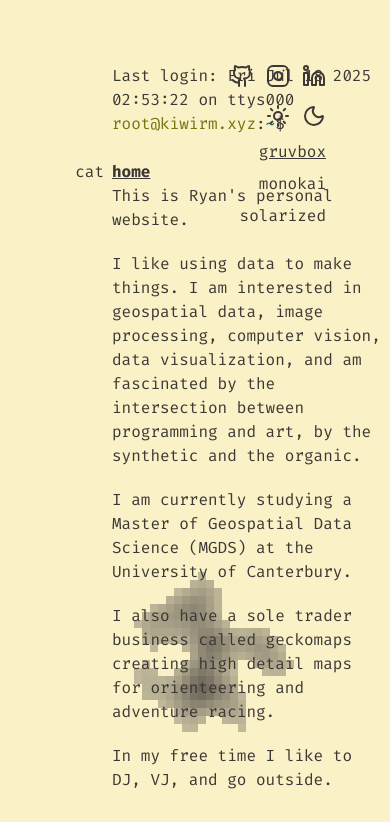
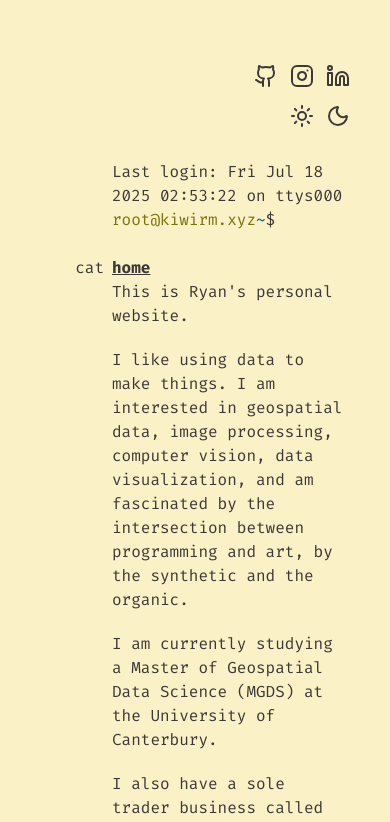
Before and after one commit to kiwirm/kiwirm.xyz, a Next.js app: page / in a window 390 px wide. Shown: the top 822 px of the page. Built offline with nearby package versions, Linux system fonts and the light colour scheme.

Commit message:
add mobile responsiveness

```diff
--- a/src/app/page.tsx
+++ b/src/app/page.tsx
@@ -8,6 +8,7 @@ import PerlinArt from "../components/PerlinArt";
 import HomeContent from "../components/HomeContent";
 import ProjectsContent from "../components/ProjectsContent";
 import PostsContent from "../components/PostsContent";
+import Prompt from "../components/Prompt";
 
 export default function Home() {
   const [open, setOpen] = useState<"home" | "projects" | "posts">("home");
@@ -17,8 +18,6 @@ export default function Home() {
 
   const [hoveredProject, setHoveredProject] = useState<string | null>(null);
   const [hoveredTag, setHoveredTag] = useState<string | null>(null);
-
-  const [date] = useState<string>(new Date().toString().slice(0, 24));
 
   useEffect(() => {
     fetch("/projects.json")
@@ -30,18 +29,13 @@ export default function Home() {
   }, []);
 
   return (
-    <main className="font-fira-code font-mono max-w-screen-lg relative fg my-16">
-      <div className="fixed right-16 top-16">
+    <main className="font-fira-code font-mono max-w-screen-lg relative fg my-16 mr-10">
+      <div className="static right-16 top-16 lg:fixed mb-5">
         <SocialLinks />
         <ThemeSelector />
       </div>
       <div className="mb-6 ml-28">
-        <span className="inline-block">
-          Last login: {date} on ttys000
-          <br />
-          <span className="green">root@kiwirm.xyz</span>:
-          <span className="blue">~</span>$
-        </span>
+        <Prompt />
       </div>
       {[
         {
@@ -100,7 +94,7 @@ export default function Home() {
           </div>
         </div>
       ))}
-      <div className="fixed bottom-12 right-12 p-2">
+      <div className="bottom-12 right-12 p-2 hidden lg:fixed">
         {open === "home" && <PerlinArt />}
         {open === "projects" && (
           <ProjectsGraph
--- a/src/components/ProjectsContent.tsx
+++ b/src/components/ProjectsContent.tsx
@@ -10,12 +10,12 @@ export default function ProjectsContent({
   setHoveredTag: (tag: string | null) => void;
 }) {
   return (
-    <table>
+    <table className="w-full table-auto">
       <thead>
         <tr>
           <th className="font-normal text-left green">project</th>
-          <th className="font-normal text-left green">tags</th>
-          <th className="font-normal text-left w-6/12 green">description</th>
+          <th className="font-normal text-left green hidden md:table-cell">tags</th>
+          <th className="font-normal text-left green">description</th>
         </tr>
       </thead>
       <tbody>
@@ -33,7 +33,7 @@ export default function ProjectsContent({
                 {project.name}
               </Link>
             </td>
-            <td className="pr-4 align-top">
+            <td className="pr-4 align-top hidden md:table-cell">
               {project.tags && project.tags.length > 0 ? (
                 project.tags.map((tag: string, i: number) => (
                   <span
@@ -50,7 +50,7 @@ export default function ProjectsContent({
                 "No tags"
               )}
             </td>
-            <td className="align-top w-60">{project.description}</td>
+            <td className="align-top">{project.description}</td>
           </tr>
         ))}
       </tbody>
--- /dev/null
+++ b/src/components/Prompt.tsx
@@ -0,0 +1,13 @@
+import { useState } from "react";
+
+export default function Prompt() {
+  const [date] = useState<string>(new Date().toString().slice(0, 24));
+  return (
+    <span className="inline-block">
+      <span className="md:inline">Last login: {date} on ttys000</span>
+      <br />
+      <span className="green">root@kiwirm.xyz</span>
+      <span className="blue">~</span>$
+    </span>
+  );
+}
--- a/src/components/ThemeSelector.tsx
+++ b/src/components/ThemeSelector.tsx
@@ -22,7 +22,7 @@ export default function ThemeSelector() {
           <Moon />
         </button>
       </div>
-      <div className="flex flex-col gap-2 items-end">
+      <div className="hidden xl:flex flex-col gap-2 items-end">
         {palettes.map((palette) => (
           <button
             key={palette}
```
